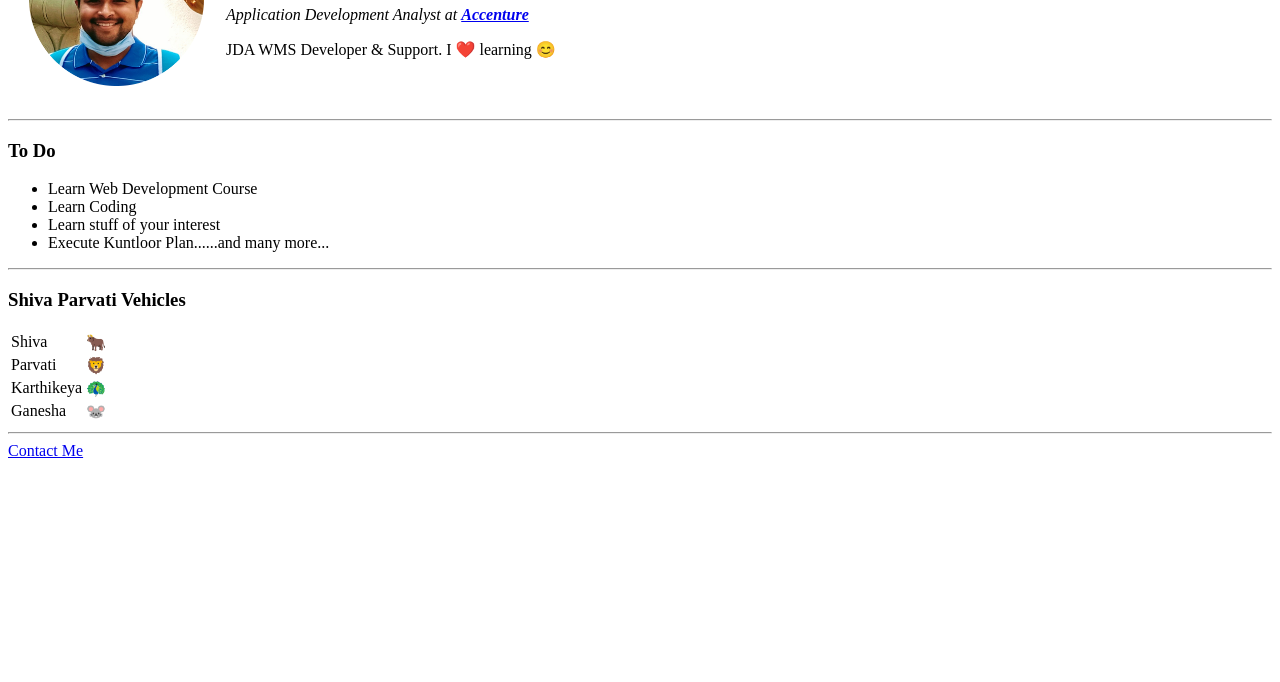
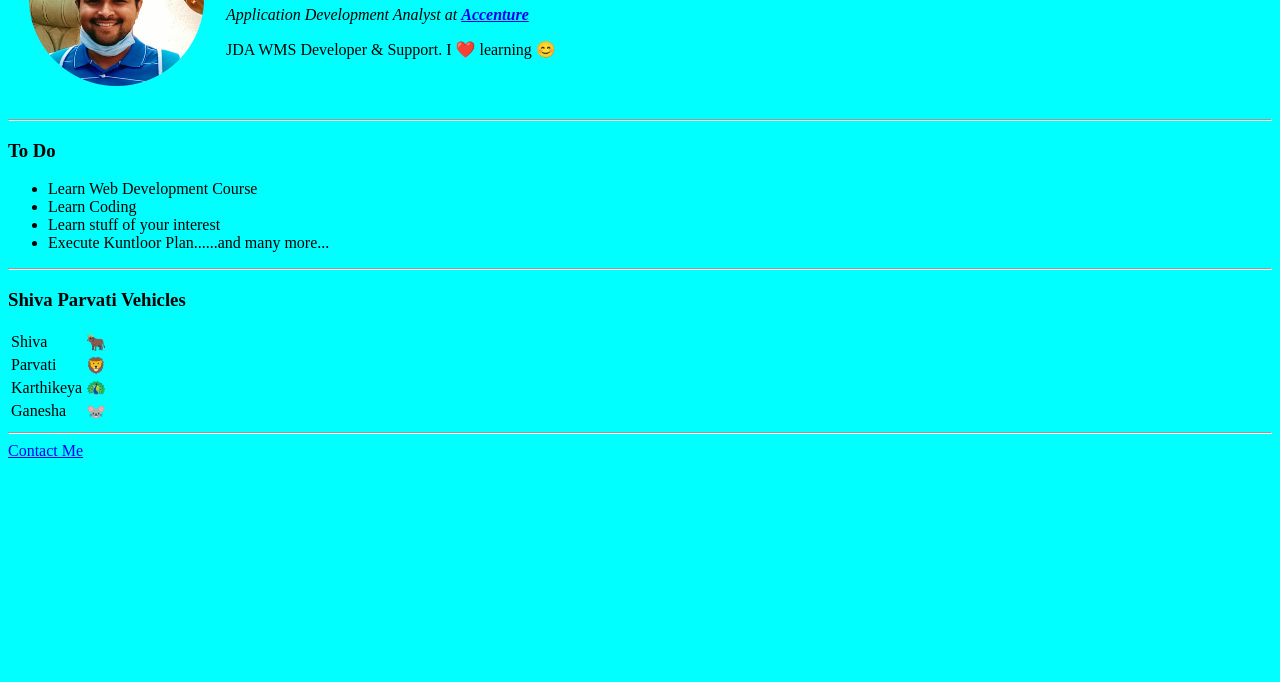
Before and after one commit to adi-Cabin/FIRST-WEBSITE, a plain HTML site: page index.html in a window 1280 px wide. Shown: the part 118-800 px from the top of the page. Drawn offline with Linux system fonts and the light colour scheme.

Commit message:
Changing background color to cyan

```diff
--- a/index.html
+++ b/index.html
@@ -4,7 +4,7 @@
     <meta charset="utf-8">
     <title>Adi Cabin</title>
   </head>
-  <body>
+  <body style="background-color: cyan">
     <table cellspacing="20">
       <tr>
         <td><img src="images/PIC_5-modified.png" alt="my_picture" width="175" height="auto"/></td>
```
